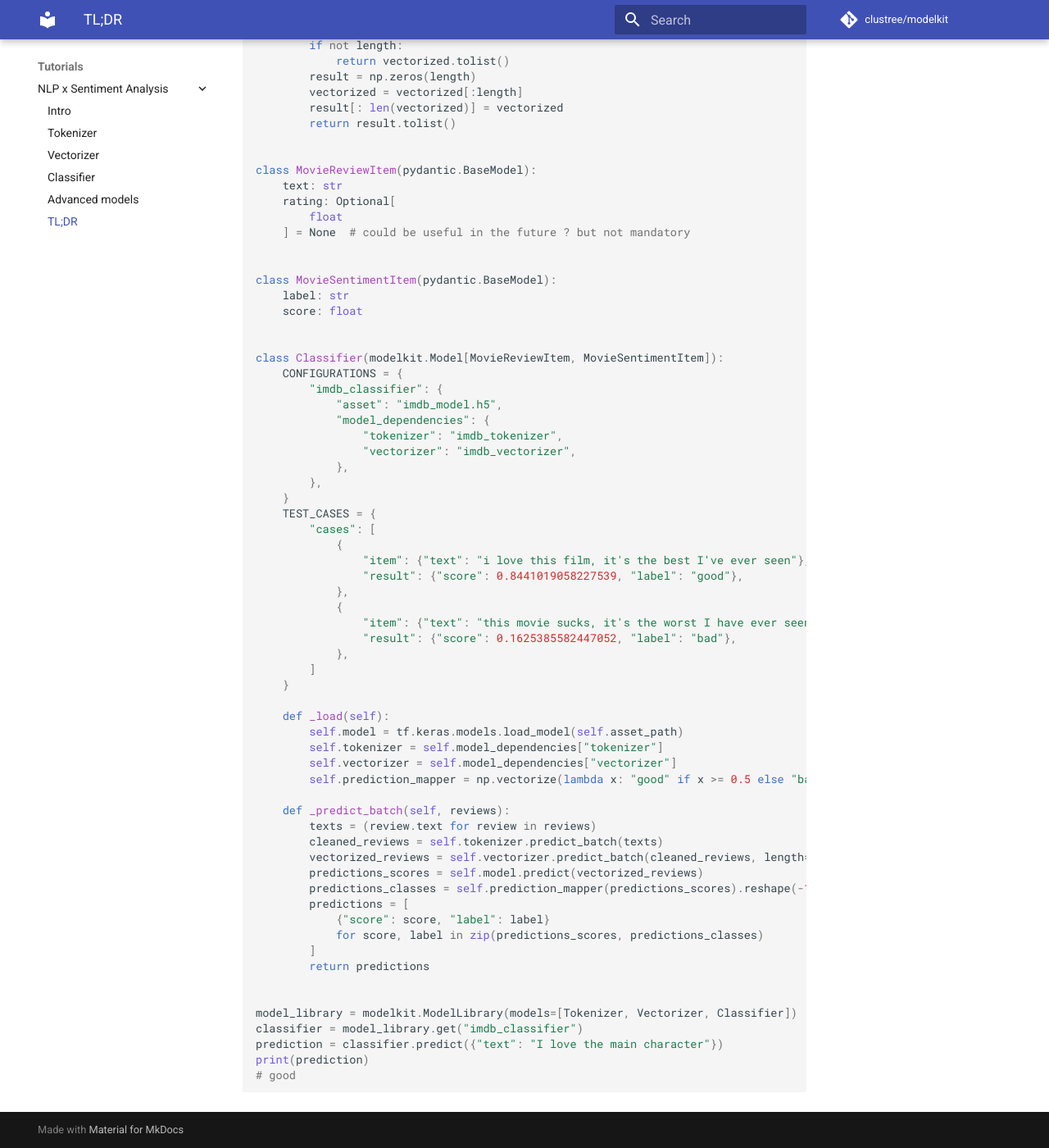
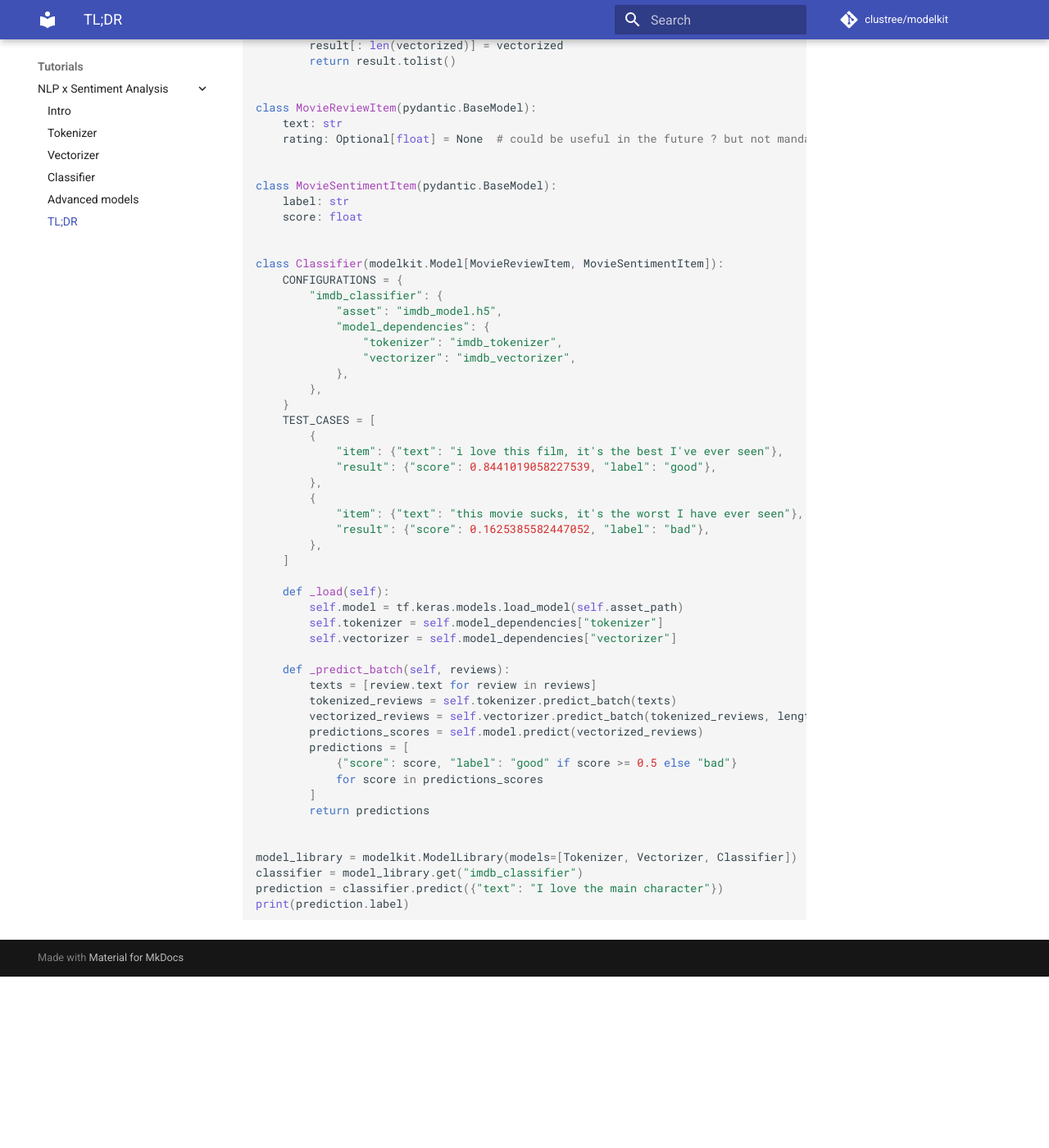
Before and after one commit to Cornerstone-OnDemand/modelkit, an MkDocs documentation site: the page built from docs/examples/nlp_sentiment/tldr.md, in a window 1280 px wide and 1400 px high, scrolled down 2270 px. Shown: the whole window at 82% size. Built offline with MkDocs 1.6.1 and Material for MkDocs 9.7.7, drawn with Linux system fonts in a browser that asks for light colours; comment, search, counter and statistics services are not loaded; after the commit the page ends 3461 px from its top, so only the background shows below that.

````diff
--- a/docs/examples/nlp_sentiment/tldr.md
+++ b/docs/examples/nlp_sentiment/tldr.md
@@ -12,24 +12,22 @@
 
 class Tokenizer(modelkit.Model[str, List[str]]):
     CONFIGURATIONS = {"imdb_tokenizer": {}}
-    TEST_CASES = {
-        "cases": [
-            {"item": "", "result": []},
-            {"item": "NLP 101", "result": ["nlp"]},
-            {
-                "item": "I'm loving the spaCy 101 course !!!ù*`^@😀",
-                "result": ["loving", "spacy", "course"],
-            },
-            {
-                "item": "<br/>prepare things for IMDB<br/>",
-                "result": ["prepare", "things", "imdb"],
-            },
-            {
-                "item": "<br/>a b c data<br/>      e scientist",
-                "result": ["data", "scientist"],
-            },
-        ]
-    }
+    TEST_CASES = [
+        {"item": "", "result": []},
+        {"item": "NLP 101", "result": ["nlp"]},
+        {
+            "item": "I'm loving the spaCy 101 course !!!ù*`^@😀",
+            "result": ["loving", "spacy", "course"],
+        },
+        {
+            "item": "<br/>prepare things for IMDB<br/>",
+            "result": ["prepare", "things", "imdb"],
+        },
+        {
+            "item": "<br/>a b c data<br/>      e scientist",
+            "result": ["data", "scientist"],
+        },
+    ]
 
     def _load(self):
         self.nlp = spacy.load(
@@ -63,35 +61,33 @@
 
 class Vectorizer(modelkit.Model[List[str], List[int]]):
     CONFIGURATIONS = {"imdb_vectorizer": {"asset": "vocabulary.txt"}}
-    TEST_CASES = {
-        "cases": [
-            {"item": [], "result": []},
-            {"item": [], "keyword_args": {"length": 10}, "result": [0] * 10},
-            {"item": ["movie"], "result": [888]},
-            {"item": ["unknown_token"], "result": []},
-            {
-                "item": ["unknown_token"],
-                "keyword_args": {"drop_oov": False},
-                "result": [1],
-            },
-            {"item": ["movie", "unknown_token", "scenes"], "result": [888, 1156]},
-            {
-                "item": ["movie", "unknown_token", "scenes"],
-                "keyword_args": {"drop_oov": False},
-                "result": [888, 1, 1156],
-            },
-            {
-                "item": ["movie", "unknown_token", "scenes"],
-                "keyword_args": {"length": 10},
-                "result": [888, 1156, 0, 0, 0, 0, 0, 0, 0, 0],
-            },
-            {
-                "item": ["movie", "unknown_token", "scenes"],
-                "keyword_args": {"length": 10, "drop_oov": False},
-                "result": [888, 1, 1156, 0, 0, 0, 0, 0, 0, 0],
-            },
-        ]
-    }
+    TEST_CASES = [
+        {"item": [], "result": []},
+        {"item": [], "keyword_args": {"length": 10}, "result": [0] * 10},
+        {"item": ["movie"], "result": [888]},
+        {"item": ["unknown_token"], "result": []},
+        {
+            "item": ["unknown_token"],
+            "keyword_args": {"drop_oov": False},
+            "result": [1],
+        },
+        {"item": ["movie", "unknown_token", "scenes"], "result": [888, 1156]},
+        {
+            "item": ["movie", "unknown_token", "scenes"],
+            "keyword_args": {"drop_oov": False},
+            "result": [888, 1, 1156],
+        },
+        {
+            "item": ["movie", "unknown_token", "scenes"],
+            "keyword_args": {"length": 10},
+            "result": [888, 1156, 0, 0, 0, 0, 0, 0, 0, 0],
+        },
+        {
+            "item": ["movie", "unknown_token", "scenes"],
+            "keyword_args": {"length": 10, "drop_oov": False},
+            "result": [888, 1, 1156, 0, 0, 0, 0, 0, 0, 0],
+        },
+    ]
 
     def _load(self):
         self.vocabulary = {}
@@ -118,9 +114,7 @@
 
 class MovieReviewItem(pydantic.BaseModel):
     text: str
-    rating: Optional[
-        float
-    ] = None  # could be useful in the future ? but not mandatory
+    rating: Optional[float] = None  # could be useful in the future ? but not mandatory
 
 
 class MovieSentimentItem(pydantic.BaseModel):
@@ -138,34 +132,30 @@
             },
         },
     }
-    TEST_CASES = {
-        "cases": [
-            {
-                "item": {"text": "i love this film, it's the best I've ever seen"},
-                "result": {"score": 0.8441019058227539, "label": "good"},
-            },
-            {
-                "item": {"text": "this movie sucks, it's the worst I have ever seen"},
-                "result": {"score": 0.1625385582447052, "label": "bad"},
-            },
-        ]
-    }
+    TEST_CASES = [
+        {
+            "item": {"text": "i love this film, it's the best I've ever seen"},
+            "result": {"score": 0.8441019058227539, "label": "good"},
+        },
+        {
+            "item": {"text": "this movie sucks, it's the worst I have ever seen"},
+            "result": {"score": 0.1625385582447052, "label": "bad"},
+        },
+    ]
 
     def _load(self):
         self.model = tf.keras.models.load_model(self.asset_path)
         self.tokenizer = self.model_dependencies["tokenizer"]
         self.vectorizer = self.model_dependencies["vectorizer"]
-        self.prediction_mapper = np.vectorize(lambda x: "good" if x >= 0.5 else "bad")
 
     def _predict_batch(self, reviews):
-        texts = (review.text for review in reviews)
-        cleaned_reviews = self.tokenizer.predict_batch(texts)
-        vectorized_reviews = self.vectorizer.predict_batch(cleaned_reviews, length=64)
+        texts = [review.text for review in reviews]
+        tokenized_reviews = self.tokenizer.predict_batch(texts)
+        vectorized_reviews = self.vectorizer.predict_batch(tokenized_reviews, length=64)
         predictions_scores = self.model.predict(vectorized_reviews)
-        predictions_classes = self.prediction_mapper(predictions_scores).reshape(-1)
         predictions = [
-            {"score": score, "label": label}
-            for score, label in zip(predictions_scores, predictions_classes)
+            {"score": score, "label": "good" if score >= 0.5 else "bad"}
+            for score in predictions_scores
         ]
         return predictions
 
@@ -173,6 +163,5 @@
 model_library = modelkit.ModelLibrary(models=[Tokenizer, Vectorizer, Classifier])
 classifier = model_library.get("imdb_classifier")
 prediction = classifier.predict({"text": "I love the main character"})
-print(prediction)
-# good
+print(prediction.label)
 ```
--- a/mkdocs.yml
+++ b/mkdocs.yml
@@ -20,7 +20,7 @@
         - Tokenizer: 'examples/nlp_sentiment/tokenizer.md'
         - Vectorizer: 'examples/nlp_sentiment/vectorizer.md'
         - Classifier: 'examples/nlp_sentiment/classifier.md'
-        - Advanced models: 'examples/nlp_sentiment/wiring_things_up.md'
+        - Advanced models: 'examples/nlp_sentiment/advanced_models.md'
         - "TL;DR": 'examples/nlp_sentiment/tldr.md'
   - Configuration:
     - Configuration: 'configuration.md'
````
Also changed, not shown: docs/examples/nlp_sentiment/advanced_models.md (renamed from docs/examples/nlp_sentiment/wiring_things_up.md, +27 -24 lines), docs/examples/nlp_sentiment/tokenizer.md (+48 -54 lines), docs/examples/nlp_sentiment/vectorizer.md (+54 -58 lines).
